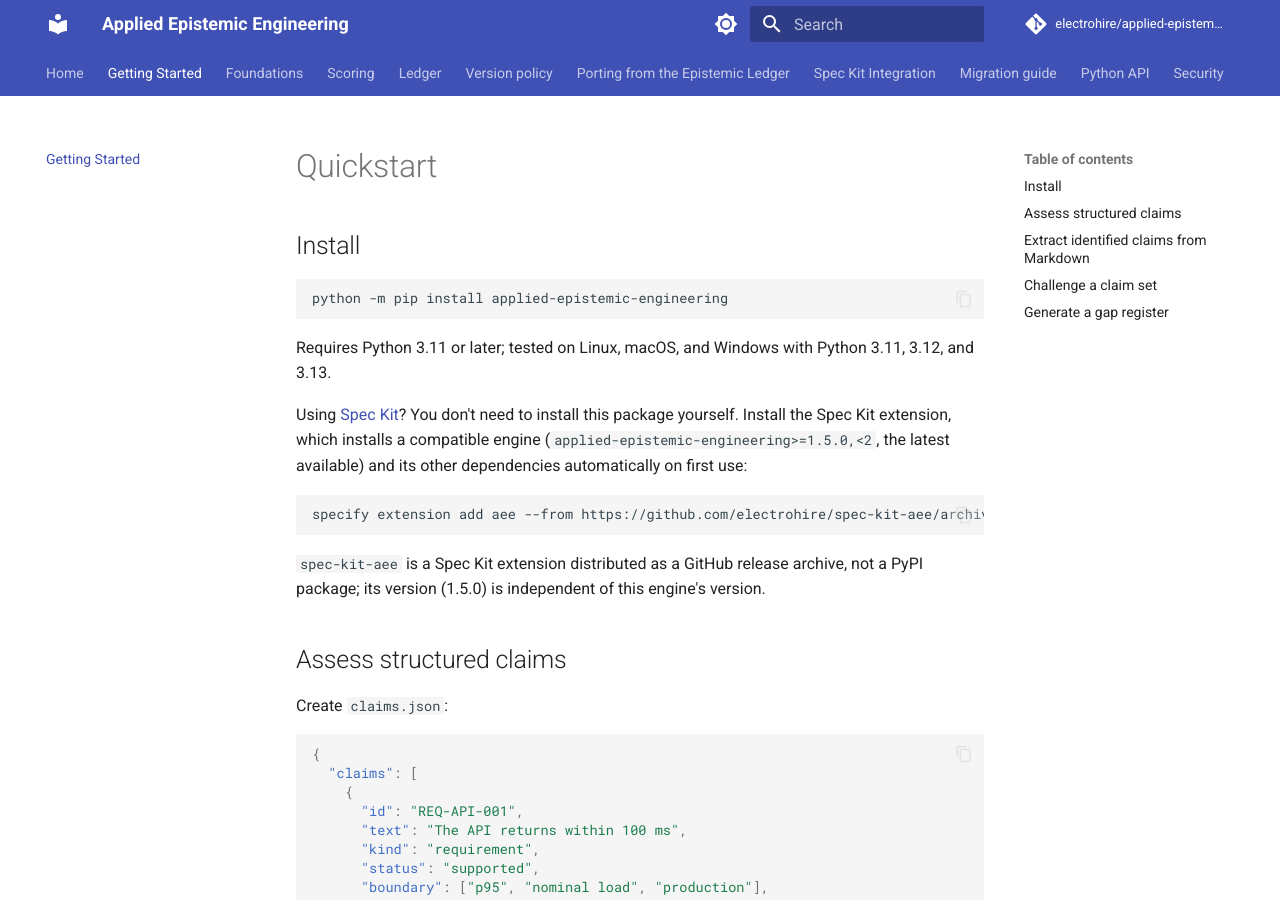
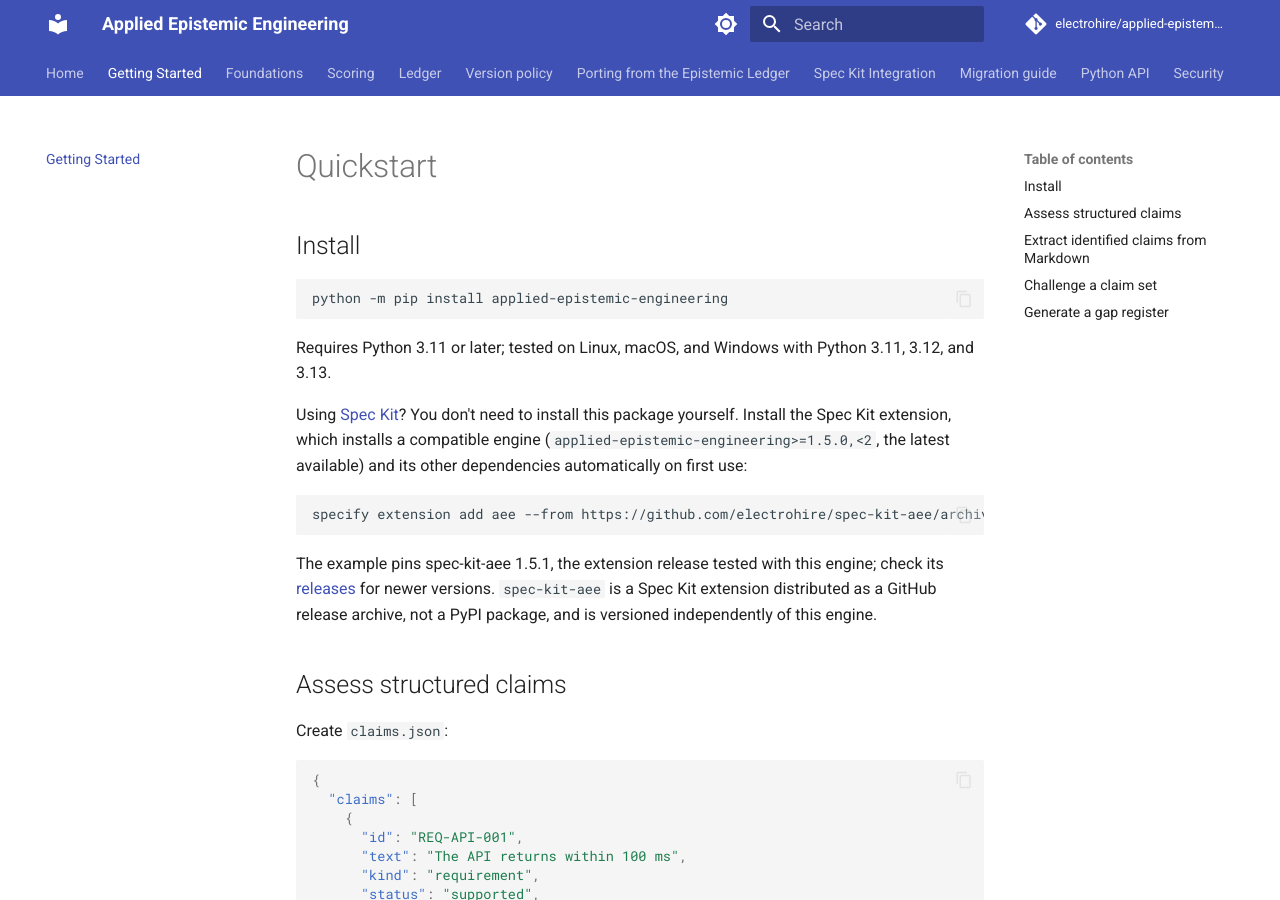
Before and after one commit to electrohire/applied-epistemic-engineering, an MkDocs documentation site: the page built from docs/quickstart.md, in a window 1280 px wide and 900 px high. Built offline with MkDocs 1.6.1 and Material for MkDocs 9.7.7, drawn with Linux system fonts in a browser that asks for light colours; comment, search, counter and statistics services are not loaded.

Commit message:
docs: pin Spec Kit install example to spec-kit-aee v1.5.1 (1.5.2) (#46)
Documentation only (#45): the README (PyPI page), quickstart, Spec Kit, and
migration examples now pin spec-kit-aee v1.5.1 as a tested, independently
versioned extension release (they pinned v1.5.0). Engine floor >=1.5.0,<2
unchanged. Version 1.5.2.

Assisted-by: Claude Code (model: claude-opus-5-5, autonomous)
Co-Authored-By: Claude Opus 5.5 <noreply@anthropic.com>

````diff
--- a/docs/quickstart.md
+++ b/docs/quickstart.md
@@ -15,11 +15,13 @@ package yourself. Install the Spec Kit extension, which installs a compatible en
 dependencies automatically on first use:
 
 ```bash
-specify extension add aee --from https://github.com/electrohire/spec-kit-aee/archive/refs/tags/v1.5.0.zip
+specify extension add aee --from https://github.com/electrohire/spec-kit-aee/archive/refs/tags/v1.5.1.zip
 ```
 
-`spec-kit-aee` is a Spec Kit extension distributed as a GitHub release archive, not a
-PyPI package; its version (1.5.0) is independent of this engine's version.
+The example pins spec-kit-aee 1.5.1, the extension release tested with this engine; check
+its [releases](https://github.com/electrohire/spec-kit-aee/releases) for newer versions.
+`spec-kit-aee` is a Spec Kit extension distributed as a GitHub release archive, not a PyPI
+package, and is versioned independently of this engine.
 
 ## Assess structured claims
 
--- a/pyproject.toml
+++ b/pyproject.toml
@@ -4,7 +4,7 @@ build-backend = "hatchling.build"
 
 [project]
 name = "applied-epistemic-engineering"
-version = "1.5.1"
+version = "1.5.2"
 description = "Evidence-centered claim evaluation, adversarial challenge, recovery, and tamper-evident epistemic records."
 readme = "README.md"
 requires-python = ">=3.11"
--- a/src/aee/_version.py
+++ b/src/aee/_version.py
@@ -7,4 +7,4 @@ one string, so they cannot drift from each other (FR-4.4). The
 release time; see ``docs/versioning.md``.
 """
 
-__version__ = "1.5.1"
+__version__ = "1.5.2"
````
Also changed, not shown: CHANGELOG.md (+12 -0 lines), README.md (+5 -3 lines), docs/migration.md (+1 -1 lines), docs/spec-kit.md (+1 -1 lines).
